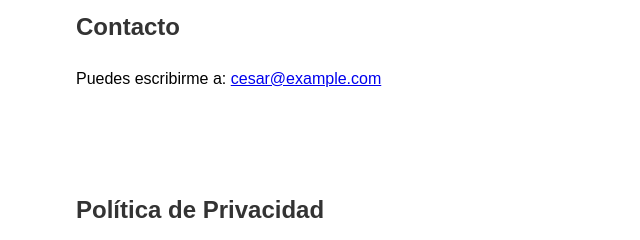
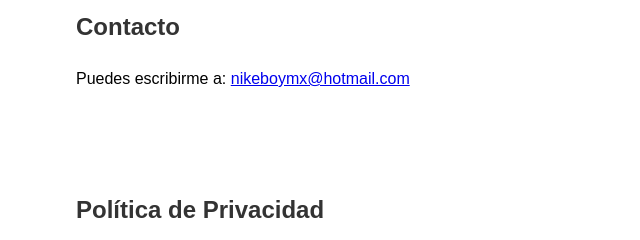
Before and after one commit to Nikeboymx77/cesarechavez.github.io, a plain HTML site: page index.html in a window 1280 px wide. Shown: the part 917-1157 px from the top of the page, 164-804 px from the left. Drawn offline with Linux system fonts and the light colour scheme.

Commit message:
Update index.html

```diff
--- a/index.html
+++ b/index.html
@@ -48,7 +48,7 @@
 
 <section id="contacto">
   <h2>Contacto</h2>
-  <p>Puedes escribirme a: <a href="mailto:cesar@example.com">cesar@example.com</a></p>
+  <p>Puedes escribirme a: <a href="mailto:nikeboymx@hotmail.com">nikeboymx@hotmail.com</a></p>
 </section>
 
 <section id="privacidad">
```
